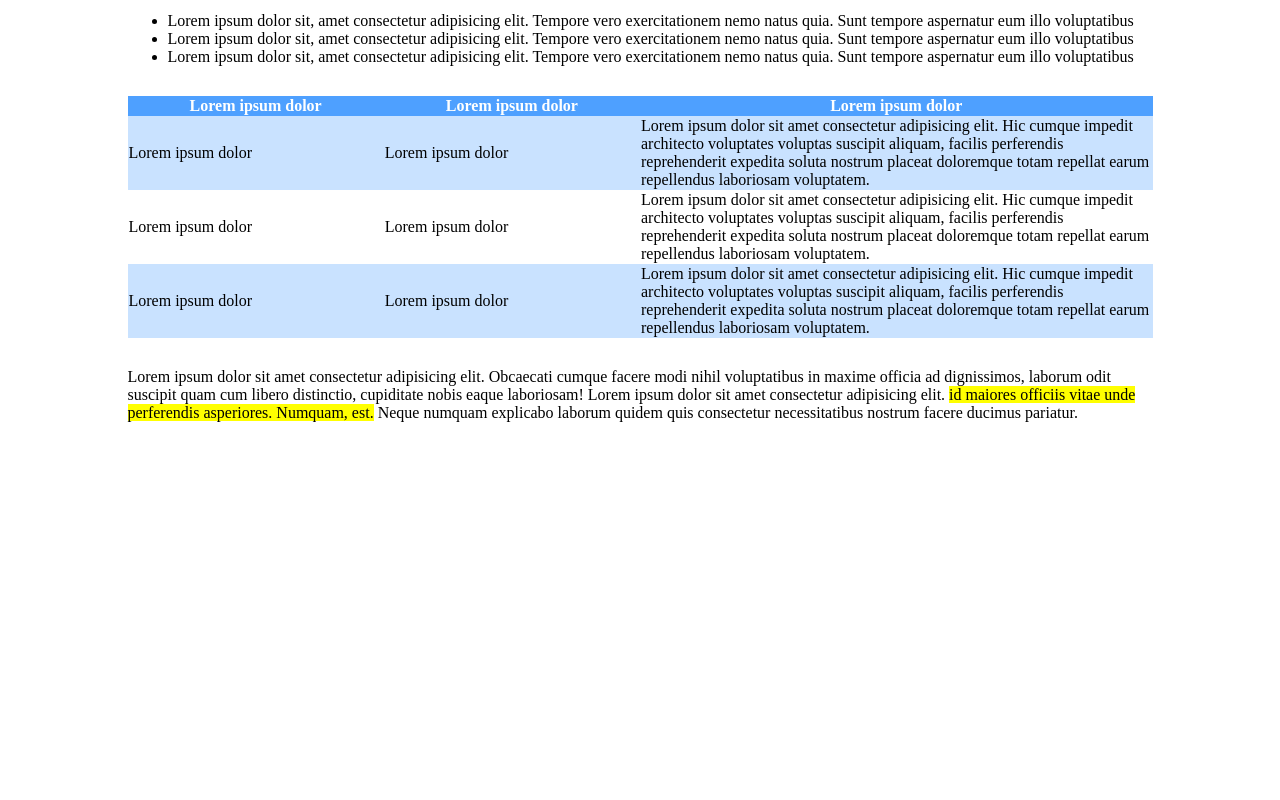
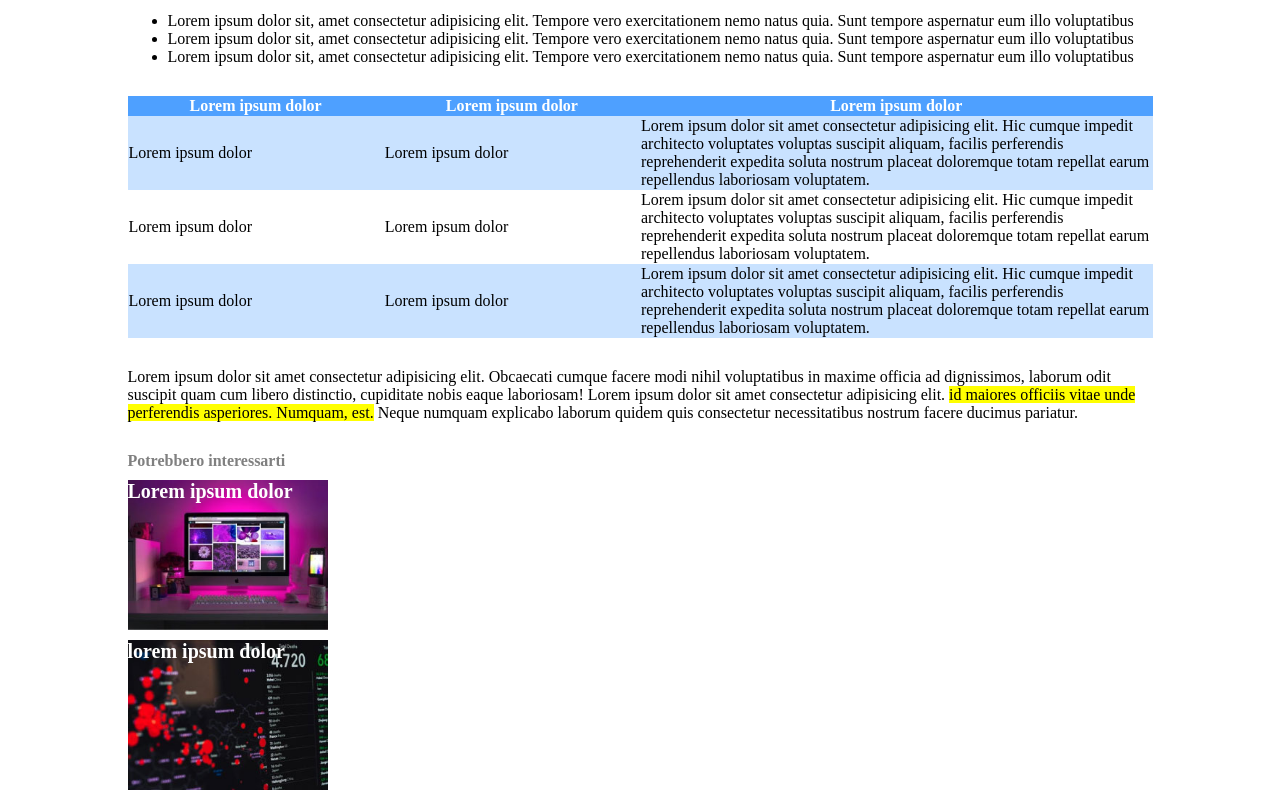
Before and after one commit to TommasoPezzola231/html-css-booleaner, a plain HTML site: page index.html in a window 1280 px wide. Shown: the part 829-1629 px from the top of the page. Before the commit the page ends 1281 px from the top, so only its background shows below. Drawn offline with Linux system fonts and the light colour scheme.

Commit message:
feat, style (footer) add recommended articles

```diff
--- a/css/style.css
+++ b/css/style.css
@@ -72,3 +72,26 @@ tr {
 .bianco {
     background-color: white;
 }
+
+footer {
+    color: gray;
+}
+
+.consigliato {
+    width: 200px;
+    height: 150px;
+    color: white;
+    margin-top: 10px;
+    margin-bottom: 10px;
+    font-size: 20px;
+    font-weight: bold;
+    background-size: cover;
+}
+
+.primo {
+    background-image: url(../img/monitor.jpg);
+}
+
+.secondo {
+    background-image: url(../img/graph.jpg);
+}
--- a/index.html
+++ b/index.html
@@ -71,7 +71,12 @@
             </section>
 
         </main>
-        <footer></footer>
+        <!--Articoli consigliati-->
+        <footer>
+            <h4>Potrebbero interessarti</h4>
+            <div class="consigliato primo">Lorem ipsum dolor</div>
+            <div class="consigliato secondo">lorem ipsum dolor</div>
+        </footer>
     </div>
 </body>
 </html>
```
